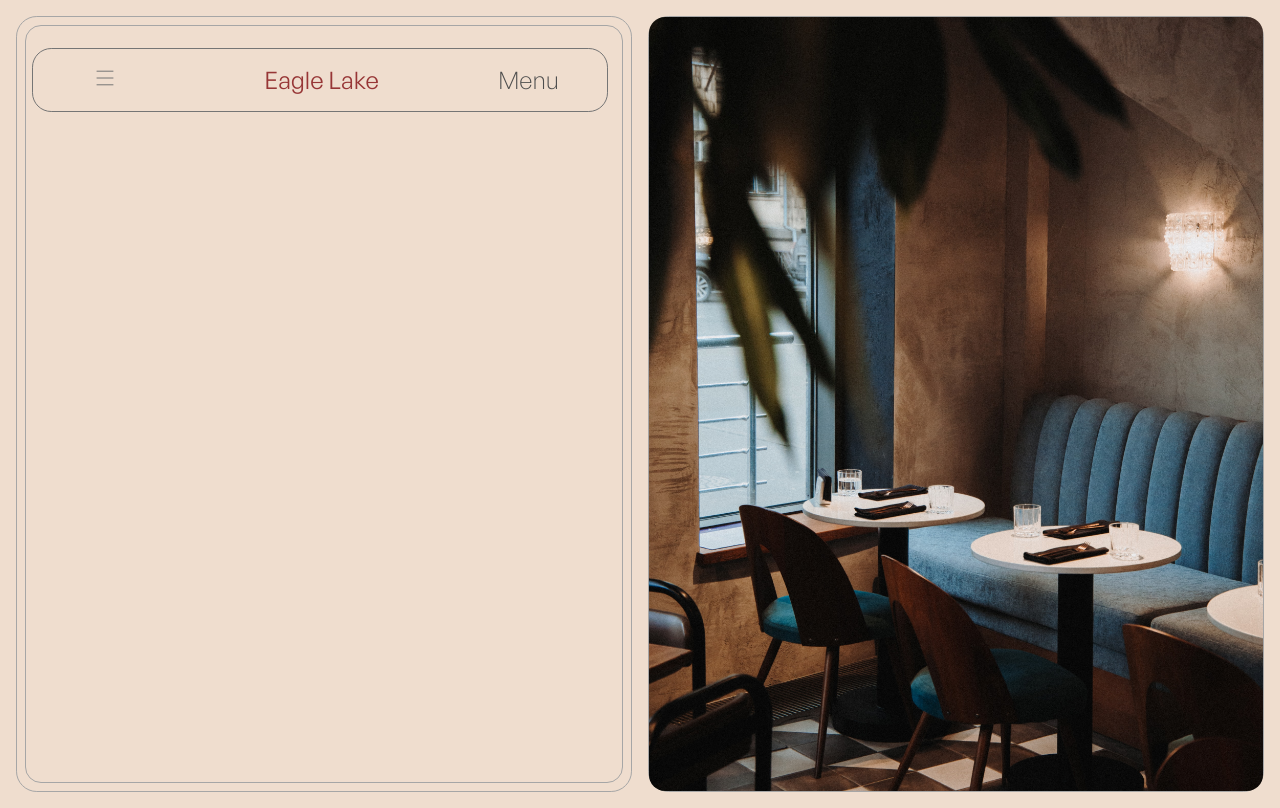
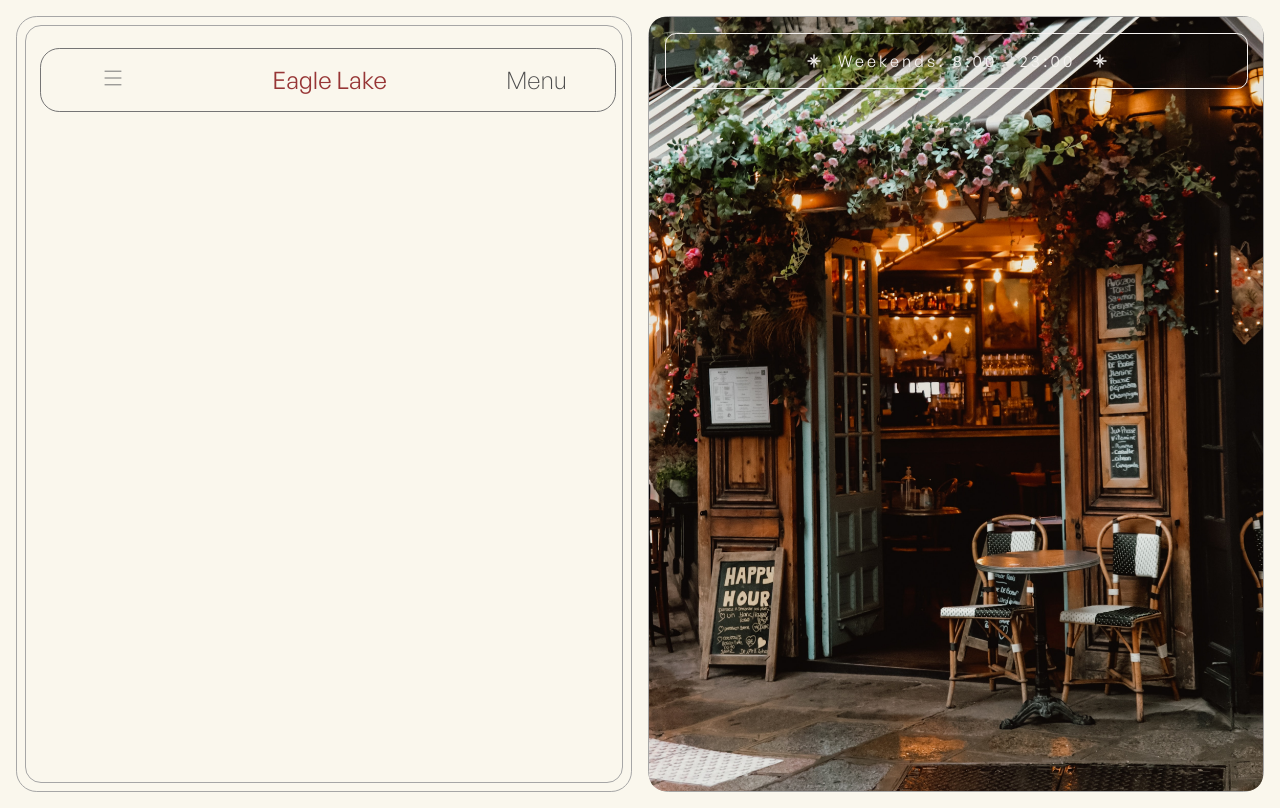
Before and after one commit to shehabwaleedd/eagle-lake, a React (Create React App) app: page / in a window 1280 px wide. Built offline with nearby package versions, Linux system fonts and the light colour scheme; no server answers.

Commit message:
added image auto slider function for better ui/ux exp

```diff
--- a/src/App.css
+++ b/src/App.css
@@ -11,7 +11,7 @@
   --border-color: hsl(var(--hue), var(--sat), 65%);
   --accent-color: #973636;
   --accent: var(--pink);
-  --background-color: #efddce;
+  --background-color: #FAF7ED;
   --color-number: #999;
   --color-link-hover: #1b1b1b;
   --color-link: #b19e7f;
--- a/src/navbar/Navbar.css
+++ b/src/navbar/Navbar.css
@@ -1,6 +1,7 @@
 .nav {
     position: fixed;
     top: 2rem;
+    left: 1.5rem;
     width: 45%;
     height: 4rem;
     z-index: 1000;
--- /dev/null
+++ b/src/pages/rightSide/mainImage/Data.jsx
@@ -0,0 +1,54 @@
+import Img1 from '../../../assets/celine-ylmz-L2ost-ZEmK8-unsplash.jpg'
+import Img2 from '../../../assets/klara-kulikova-yjQDnOhGE34-unsplash.jpg'
+import Img3 from '../../../assets/nathan-dumlao-6VhPY27jdps-unsplash.jpg'
+import Img4 from '../../../assets/nathan-dumlao-JLPoB3Gahcc-unsplash.jpg'
+import Img5 from "../../../assets/nathan-dumlao-zUNs99PGDg0-unsplash.jpg"
+import Img6 from "../../../assets/pariwat-pannium-MSuQCVvi6U0-unsplash.jpg"
+import Img7 from "../../../assets/nathan-dumlao-JLPoB3Gahcc-unsplash.jpg"
+
+const Data = [
+    {
+        ImageNo: '1',
+        ImageName: 'mountains',
+        ImageSrc: Img1,
+        TextContainer: "Weekends: 8:00 - 23:00"
+    },
+    {
+        ImageNo: '2',
+        ImageName: 'img_nature',
+        ImageSrc: Img2,
+        TextContainer: 'W'
+    },
+    {
+        ImageNo: '3',
+        ImageName: 'img_snow',
+        ImageSrc: Img3,
+        TextContainer: 'W'
+    },
+    {
+        ImageNo: '4',
+        ImageName: 'img_band_ny',
+        ImageSrc: Img4,
+        TextContainer: 'We'
+    },
+    {
+        ImageNo: '5',
+        ImageName: 'img_mountains',
+        ImageSrc: Img5,
+        TextContainer: 'W'
+    },
+    {
+        ImageNo: '6',
+        ImageName: 'img_lights',
+        ImageSrc: Img6,
+        TextContainer: 'Weekends: 8:00 - 23:00'
+    },
+    {
+        ImageNo: '7',
+        ImageName: 'img_forest',
+        ImageSrc: Img7,
+        TextContainer: 'Weekends: 8:00 - 23:00'
+    }
+];
+
+export default Data
--- a/src/pages/rightSide/mainImage/MainImage.css
+++ b/src/pages/rightSide/mainImage/MainImage.css
@@ -4,9 +4,43 @@
     position: relative;
     border-radius: 1rem;
 }
+
+.upper__container {
+    display: flex;
+    justify-content: center;
+    align-items: center;
+    border: 1px solid var(--container-color);
+    border-radius: 0.7rem;
+    padding: 1rem;
+    position: absolute;
+    width: 95%;
+    margin: 1rem;
+    gap: 1rem;
+}
+
+.upper__container h1 {
+    font-size: 1rem;
+    color: var(--container-color);
+    font-family: 'GeneralSans-Regular';
+    letter-spacing: 0.2rem;
+}
+
 .mainImage img {
     height: 100%;
     width: 100%;
     object-fit: cover;
     border-radius: 1rem;
 }
+
+.imageStyle {
+    transition: opacity 1s cubic-bezier(0.16, 1, 0.3, 1);
+    opacity: 1;
+}
+
+.displayNone {
+    opacity: 0;
+}
+
+.displayBlock {
+    opacity: 1;
+}
--- a/src/pages/rightSide/mainImage/MainImage.jsx
+++ b/src/pages/rightSide/mainImage/MainImage.jsx
@@ -1,11 +1,17 @@
 import React from 'react'
 import img1 from "../../../assets/klara-kulikova-yjQDnOhGE34-unsplash.jpg"
 import './MainImage.css'
-
+import { TbNorthStar } from "react-icons/tb";
+import Data from './Data';
+import ImageSliderAuto from './autoSliders/ImageSliderAuto';
+import TextSliderAuto from './autoSliders/TextSliderAuto';
 const MainImage = () => {
     return (
         <div className='mainImage'>
-            <img src={img1} alt="" />
+            <div className="upper__container">
+                <TextSliderAuto TextData={Data} SlideInterValTime={1000} />
+            </div>
+            <ImageSliderAuto ImageData={Data} SlideInterValTime={10000} />
         </div>
     )
 }
--- /dev/null
+++ b/src/pages/rightSide/mainImage/autoSliders/ImageSliderAuto.jsx
@@ -0,0 +1,57 @@
+import React, { useEffect, useState } from 'react';
+
+const ImageSliderAuto = (props) => {
+    const SliderProperty = {
+        ImageNo: '',
+        ImageName: '',
+        ImageSrc: ''
+    }
+
+    const [sliderProperty, setSliderProperty] = useState(SliderProperty);
+
+    const { ImageNo, ImageName, ImageSrc } = sliderProperty;
+
+    const [countAuto, setCountAuto] = useState(0);
+
+    const NextClick = () => {
+        if (countAuto <= props.ImageData.length - 1) {
+            setCountAuto(countAuto + 1);
+        }
+
+        if (countAuto === props.ImageData.length - 1) {
+            setCountAuto(0);
+        }
+
+    };
+
+    useEffect(() => {
+
+        setSliderProperty((previous) => ({ ...previous, ImageNo: props.ImageData[countAuto].ImageNo, ImageName: props.ImageData[countAuto].ImageName, ImageSrc: props.ImageData[countAuto].ImageSrc }));
+
+    }, [countAuto]);
+
+
+
+    useEffect(() => {
+
+        const interval = setInterval(() => {
+
+            NextClick();
+
+        }, props.SlideInterValTime);
+
+        return () => clearInterval(interval);
+
+    }, [countAuto]);
+
+
+
+    return (
+        <>
+            <img src={ImageSrc} className='imageStyle' alt={ImageName} />
+        </>
+
+    );
+};
+
+export default ImageSliderAuto;
--- /dev/null
+++ b/src/pages/rightSide/mainImage/autoSliders/TextSliderAuto.jsx
@@ -0,0 +1,46 @@
+import React, { useEffect, useState } from 'react';
+import { TbNorthStar } from "react-icons/tb";
+
+const TextSliderAuto = ({ TextData, SlideInterValTime }) => {
+    const SliderProperty = {
+        TextContainer: ''
+    };
+
+    const [sliderProperty, setSliderProperty] = useState(SliderProperty);
+    const { TextContainer } = sliderProperty;
+    const [countAuto, setCountAuto] = useState(0);
+
+    const NextClick = () => {
+        if (countAuto <= TextData - 1) {
+            setCountAuto(countAuto + 1);
+        }
+
+        if (countAuto === TextData - 1) {
+            setCountAuto(0);
+        }
+    };
+
+    useEffect(() => {
+        setSliderProperty((previous) => ({
+            ...previous,
+            TextContainer: TextData[countAuto].TextContainer,
+        }));
+    }, [countAuto, TextData]);
+
+    useEffect(() => {
+        const interval = setInterval(() => {
+            NextClick();
+        }, SlideInterValTime);
+        return () => clearInterval(interval);
+    }, [countAuto, SlideInterValTime]);
+
+    return (
+        <>
+            <TbNorthStar style={{ color: "var(--container-color)" }} />
+            <h1>{TextContainer}</h1>
+            <TbNorthStar style={{ color: "var(--container-color)" }} />
+        </>
+    );
+};
+
+export default TextSliderAuto;
```
Also changed, not shown: 1 other file (tests, documents, lock files or other folders).
